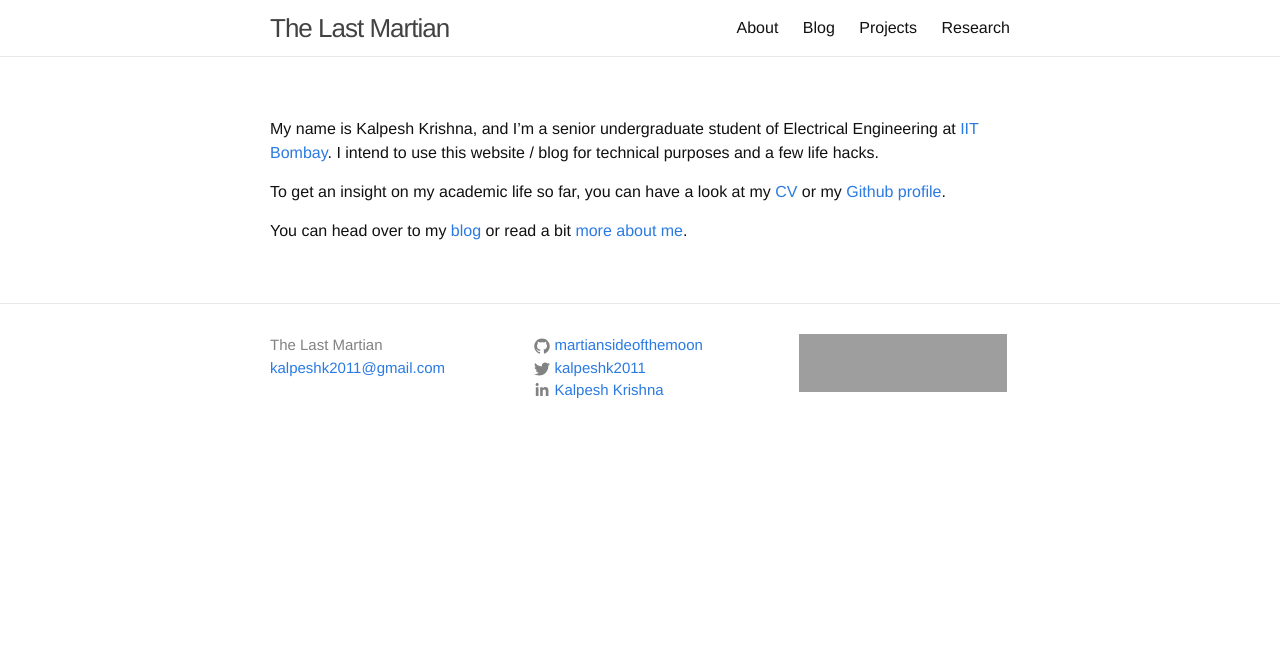
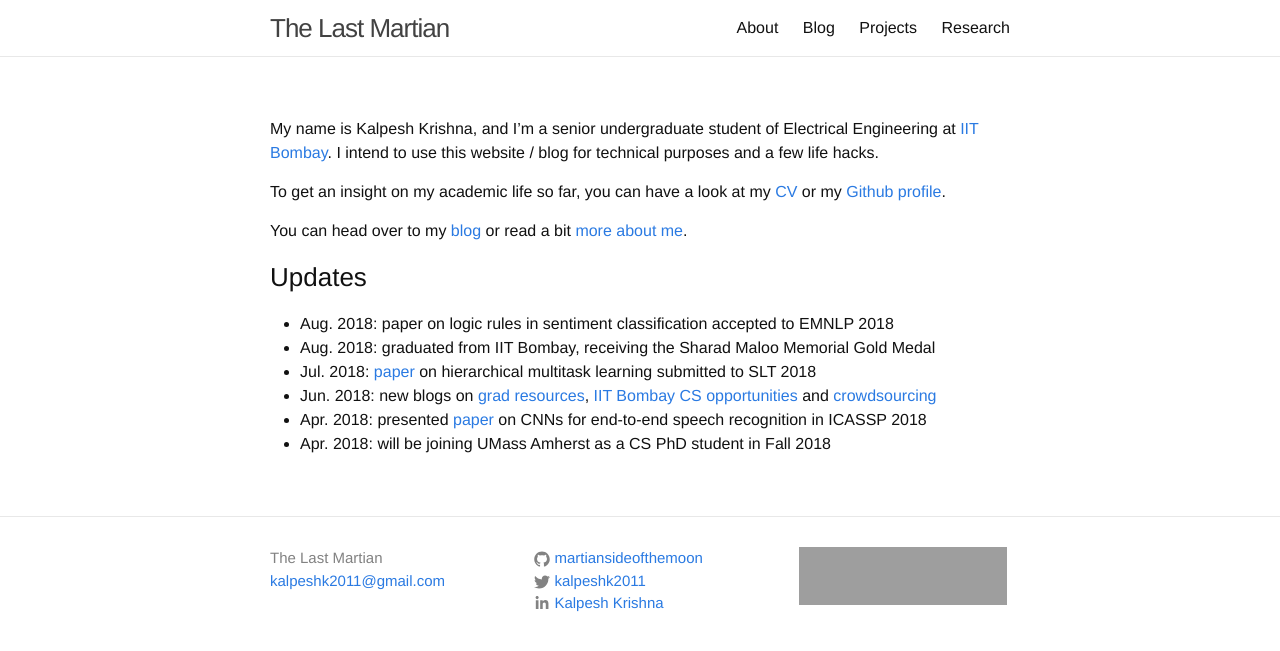
Before and after one commit to martiansideofthemoon/martiansideofthemoon.github.io, a Jekyll site: the page built from index.md, in a window 1280 px wide. Shown: the top 651 px of the page. Built offline with Jekyll 4.4.1, drawn with Linux system fonts in a browser that asks for light colours; comment, search, counter and statistics services are not loaded; grey boxes are pictures that could not be loaded.

Commit message:
Added a news section

```diff
--- a/index.md
+++ b/index.md
@@ -8,3 +8,12 @@ My name is Kalpesh Krishna, and I'm a senior undergraduate student of Electrical
 To get an insight on my academic life so far, you can have a look at my [CV]({{ site.url }}/assets/cv_long.pdf) or my [Github profile](https://github.com/martiansideofthemoon).
 
 You can head over to my [blog](http://martiansideofthemoon.github.io/archive.html) or read a bit [more about me](http://martiansideofthemoon.github.io/about/).
+
+### Updates
+
+* Aug. 2018: paper on logic rules in sentiment classification accepted to EMNLP 2018
+* Aug. 2018: graduated from IIT Bombay, receiving the Sharad Maloo Memorial Gold Medal
+* Jul. 2018: [paper](https://arxiv.org/abs/1807.06234) on hierarchical multitask learning submitted to SLT 2018
+* Jun. 2018: new blogs on [grad resources]({% post_url 2018-05-30-grad-resources %}), [IIT Bombay CS opportunities]({% post_url 2018-06-05-cs-opportunities %}) and [crowdsourcing]({% post_url 2018-06-02-crowd-sourcing %})
+* Apr. 2018: presented [paper](https://arxiv.org/abs/1710.10398) on CNNs for end-to-end speech recognition in ICASSP 2018
+* Apr. 2018: will be joining UMass Amherst as a CS PhD student in Fall 2018
```
